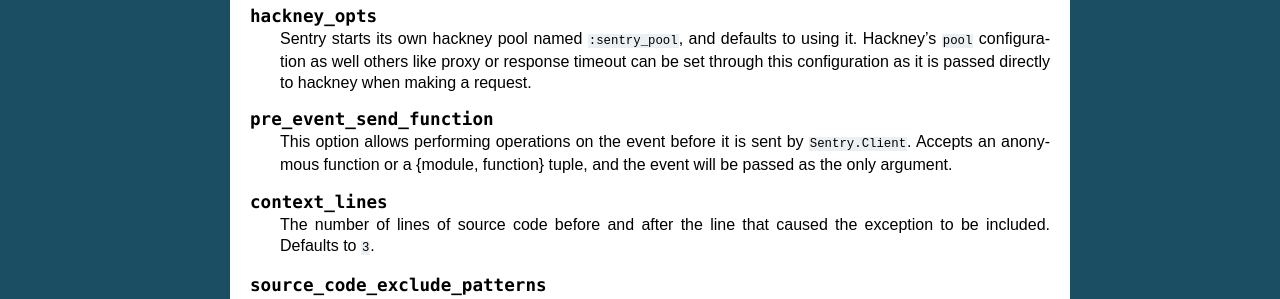
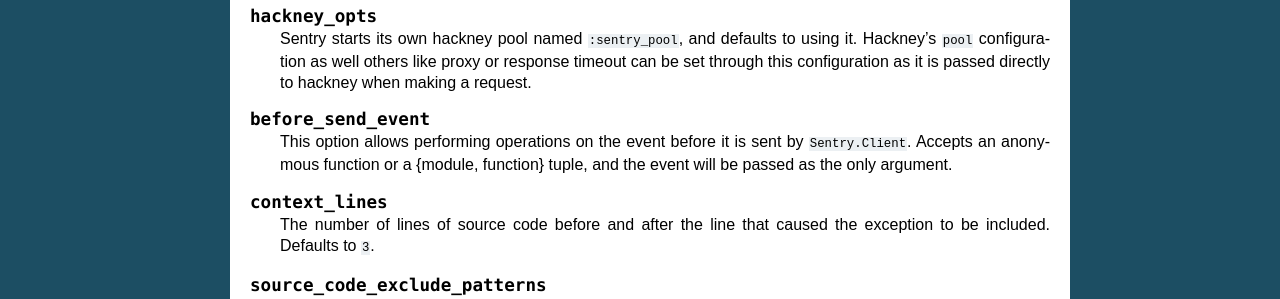
Before and after one commit to getsentry/sentry-elixir, a Sphinx documentation site: the page built from docs/config.rst, in a window 1280 px wide. Shown: the part 1198-1497 px from the top of the page. Built offline with Sphinx 7.4.7, drawn with Linux system fonts in a browser that asks for light colours; the version number could not be read and is left out.

Commit message:
rename to use correct naming

```diff
--- a/docs/config.rst
+++ b/docs/config.rst
@@ -77,7 +77,7 @@
 
   Sentry starts its own hackney pool named ``:sentry_pool``, and defaults to using it.  Hackney's ``pool`` configuration as well others like proxy or response timeout can be set through this configuration as it is passed directly to hackney when making a request.
 
-.. describe:: pre_event_send_function
+.. describe:: before_send_event
 
   This option allows performing operations on the event before it is sent by ``Sentry.Client``.  Accepts an anonymous function or a {module, function} tuple, and the event will be passed as the only argument.
 
```
Also changed, not shown: README.md (+1 -1 lines), 5 other files.
